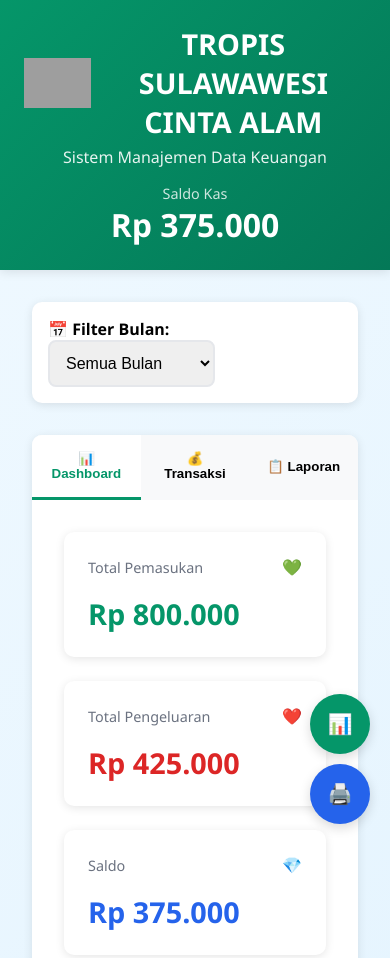
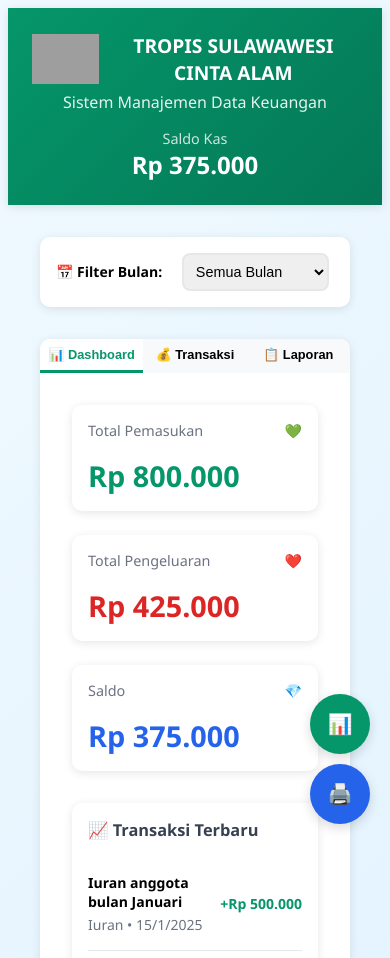
Before and after one commit to jiechenk/Bendahara-Tsca, a plain HTML site: page index.html in a window 390 px wide. Shown: the top 958 px of the page. Drawn offline with Linux system fonts and the light colour scheme; grey boxes are pictures that could not be loaded.

Commit message:
Update index.html

```diff
--- a/index.html
+++ b/index.html
@@ -92,6 +92,18 @@
             .summary-cards { grid-template-columns: 1fr; }
             .table { font-size: 0.9rem; }
         }
+        /* --- Tambahan khusus HP (max-width: 480px) --- */
+       @media (max-width: 480px) {
+       body { font-size: 14px; padding: 0.5rem; }
+       .header-center h1 { font-size: 1.2rem; }
+       .balance-amount { font-size: 1.5rem; }
+       .tab-button { font-size: 0.8rem; padding: 0.5rem; }
+       .card { padding: 1rem; }
+       .form-input, .btn { font-size: 0.9rem; padding: 0.5rem; }
+       .cards-grid, .summary-cards { grid-template-columns: 1fr; }
+      .table { display: block; overflow-x: auto; white-space: nowrap; }
+       }
+
         .alert { padding: 1rem; border-radius: 8px; margin-bottom: 1rem; }
         .alert-success { background: #d1fae5; color: #065f46; border: 1px solid #a7f3d0; }
         .alert-error { background: #fee2e2; color: #991b1b; border: 1px solid #fca5a5; }
@@ -683,4 +695,5 @@
         </button>
     </div>
 </body>
+
 </html>
```
